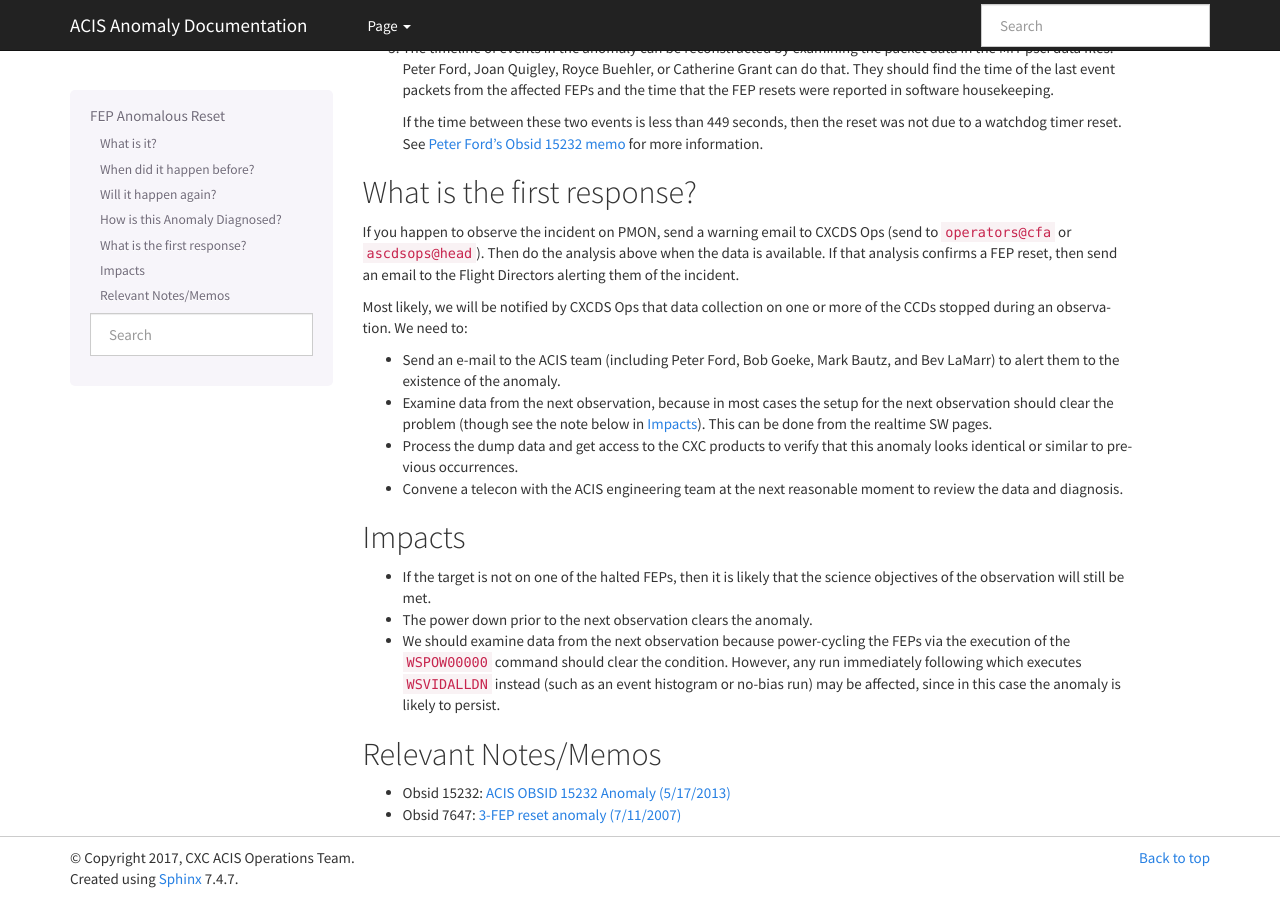
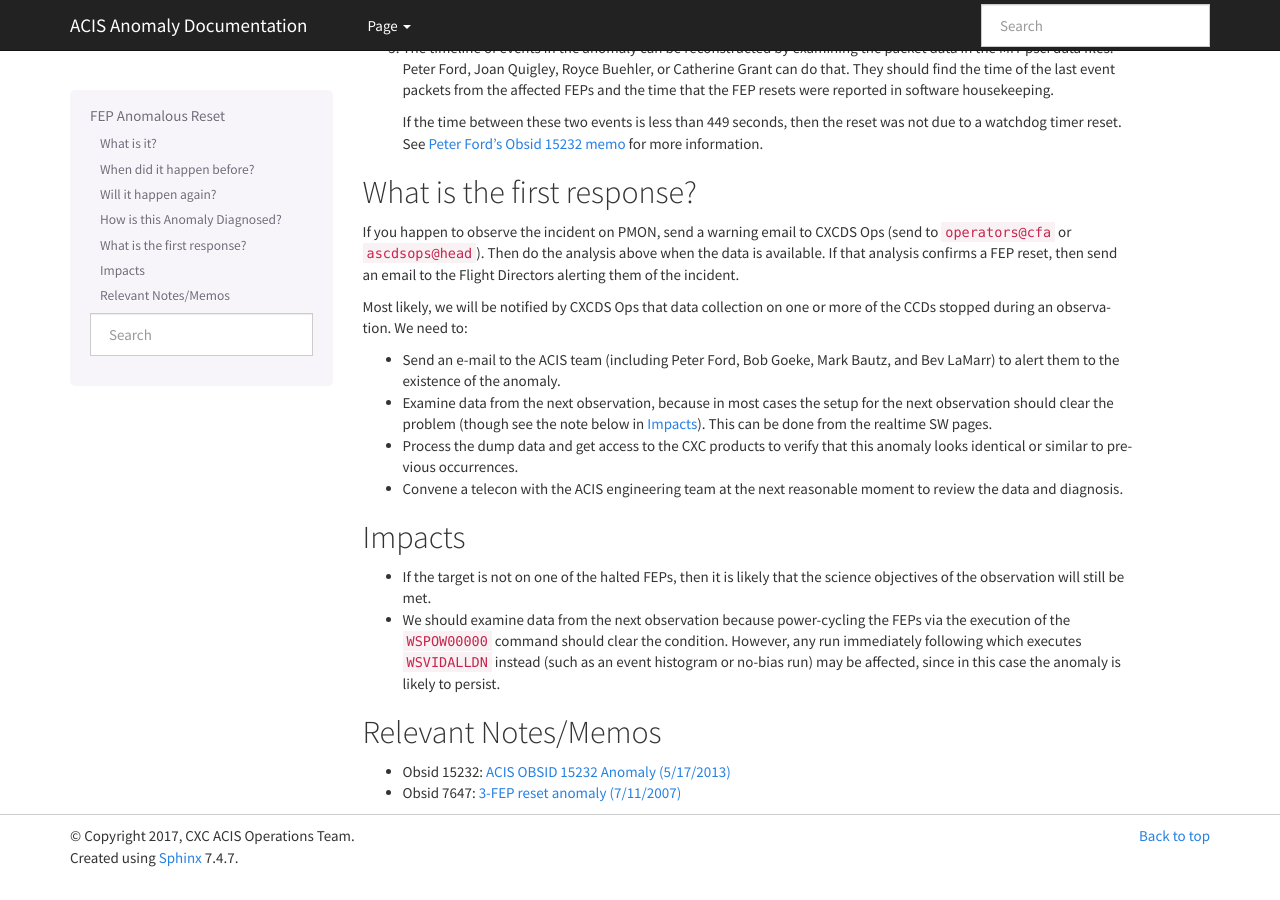
Before and after one commit to acisops/acis_anomaly_pages, a Sphinx documentation site: the page built from source/fep_reset.rst, in a window 1280 px wide and 900 px high, scrolled down 1549 px. Built offline with Sphinx 7.4.7, drawn with Linux system fonts in a browser that asks for light colours; after the commit the page ends 2428 px from its top, so only the background shows below that.

Commit message:
Remove redundant sentence

```diff
--- a/source/fep_reset.rst
+++ b/source/fep_reset.rst
@@ -150,8 +150,6 @@ Impacts
 * If the target is not on one of the halted FEPs, then it is likely that
   the science objectives of the observation will still be met.
 
-* The power down prior to the next observation clears the anomaly.
-
 * We should examine data from the next observation because power-cycling the FEPs
   via the execution of the ``WSPOW00000`` command should clear the condition.
   However, any run immediately following which executes ``WSVIDALLDN`` instead
--- a/source/hi_lo_anomaly.rst
+++ b/source/hi_lo_anomaly.rst
@@ -73,6 +73,7 @@ Impacts
 
 * The remaining portion of the science run for that particular CCD/FEP
   combination will be lost.
+
 * In most situations, the following science run should be unaffected,
   as a power-cycle of the affected board via execution of the ``WSPOW00000``
   command should clear the problem. However, any run immediately following
```
